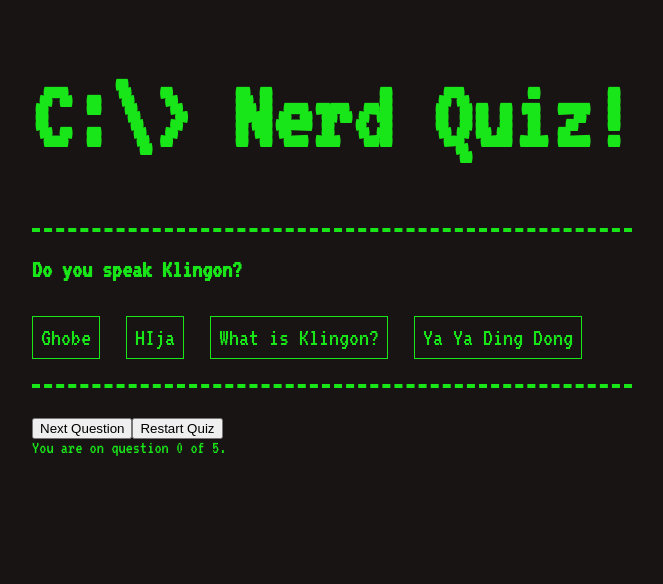
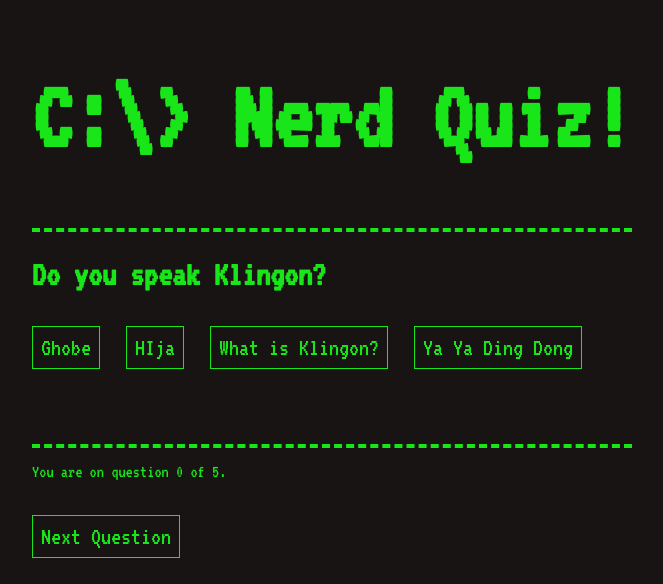
Before and after one commit to Technigo/project-redux-quiz-old, a React (Create React App) app: page / in a window 1280 px wide. Shown: the top 584 px of the page, without its empty margins (308-971 px from the left). Built offline with nearby package versions, Linux system fonts and the light colour scheme.

Commit message:
Button and progress status styling

```diff
--- a/src/components/Status.js
+++ b/src/components/Status.js
@@ -1,7 +1,9 @@
+/* eslint-disable max-len */
 import React from 'react'
 import { useDispatch, useSelector } from 'react-redux'
 
 import { quiz } from 'reducers/quiz'
+import { ButtonStyled, Progress } from './Styles'
 
 export const Status = () => {
   const dispatch = useDispatch()
@@ -9,9 +11,10 @@ export const Status = () => {
   console.log(quiz.currentQuestionIndex)
   return (
     <section>
-      <button type="button" onClick={() => dispatch(quiz.actions.goToNextQuestion())}>Next Question</button>
-      <button type="button" onClick={() => dispatch(quiz.actions.restart())}>Restart Quiz</button>
-      <div>You are on question {currentPage} of 5.</div>
+      <Progress>You are on question {currentPage} of 5.</Progress>
+      <ButtonStyled type="button" onClick={() => dispatch(quiz.actions.goToNextQuestion())}>Next Question</ButtonStyled>
+      {/* To be moved to the Summary component */}
+      {/* <ButtonStyled type="button" onClick={() => dispatch(quiz.actions.restart())}>Restart Quiz</ButtonStyled> */}
     </section>
   )
 }
--- a/src/components/Styles.js
+++ b/src/components/Styles.js
@@ -5,10 +5,8 @@ export const Title = styled.h1`
   margin-bottom: 61px;
 `
 export const QuestionContainer = styled.section`
-
-  margin: 0 0 30px 0;
+  margin: 0 0 15px 0;
   padding: 25px 0;
-  font-weight: 700;
   border-top: 4px dashed #19e619;
   border-bottom: 4px dashed #19e619;
   `
@@ -16,16 +14,23 @@ export const QuestionContainer = styled.section`
 export const QuestionText = styled.text`
   margin: 0;
   padding: 0;
-  font-size: 25px;
+  font-size: 35px;
+  font-weight: 700;
 `
 
 export const ButtonStyled = styled.button`
-  margin: 34px 26px 0 0;
+  margin: 34px 26px 50px 0;
   padding: 8px;
   font-family: 'VT323', "Courier New", monospace;
   font-size: 25px;
   color: #19e619;
   border: 1px ridge #19e619;
   background: #191414;
+  &::hover & {
+    border: 2px inset #19e619;
+  }
 
 `
+export const Progress = styled.div`
+  margin-top: 5px;
+`
```
